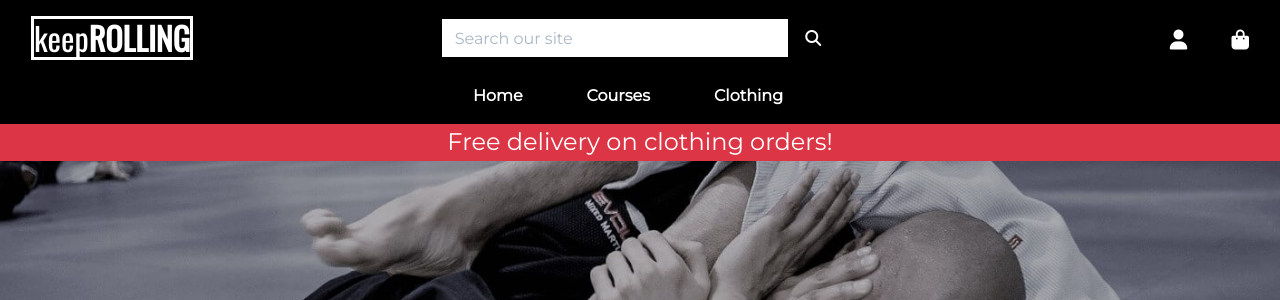
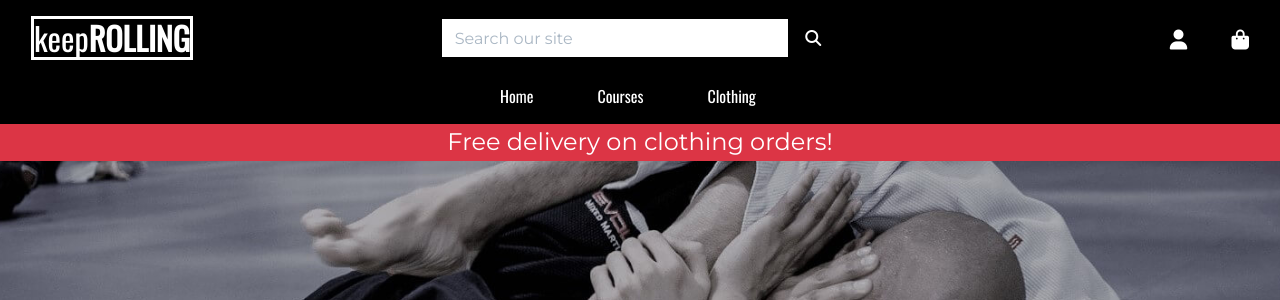
Before and after one commit to upeshp/MS4_KeepRolling, a Django app: page / in a window 1280 px wide. Shown: the top 300 px of the page. Run offline with Django 3.2, Linux system fonts and the light colour scheme; some libraries are stand-ins or nearby versions.

Commit message:
Style: changing menu links font

```diff
--- a/static/css/base.css
+++ b/static/css/base.css
@@ -11,7 +11,7 @@ html {
 }
 
 .menu-links {
-    font-family: 'Montserrat', sans-serif;
+    font-family: 'Oswald', sans-serif;
 }
 
 /* HOMEPAGE HERO-IMAGE */
--- a/templates/includes/main-nav.html
+++ b/templates/includes/main-nav.html
@@ -2,17 +2,17 @@
 <div class="collapse navbar-collapse" id="main-nav">
     <ul class="navbar-nav w-auto mx-auto">
         <li class="nav-item dropdown">
-            <a class="menu-links font-weight-bold nav-link text-white mr-5" href="{% url 'home' %}" >
+            <a class="menu-links nav-link text-white mr-5" href="{% url 'home' %}" >
                 Home
             </a>
         </li>
         <li class="nav-item dropdown">
-            <a class="menu-links font-weight-bold nav-link text-white mr-5" href="{% url 'products' %}?category=Courses">
+            <a class="menu-links nav-link text-white mr-5" href="{% url 'products' %}?category=Courses">
                 Courses
             </a>
         </li>
         <li class="nav-item dropdown">
-            <a class="menu-links font-weight-bold nav-link text-white mr-5" href="{% url 'products' %}?category=Clothing">
+            <a class="menu-links nav-link text-white mr-5" href="{% url 'products' %}?category=Clothing">
                 Clothing
             </a>
         </li>
```
